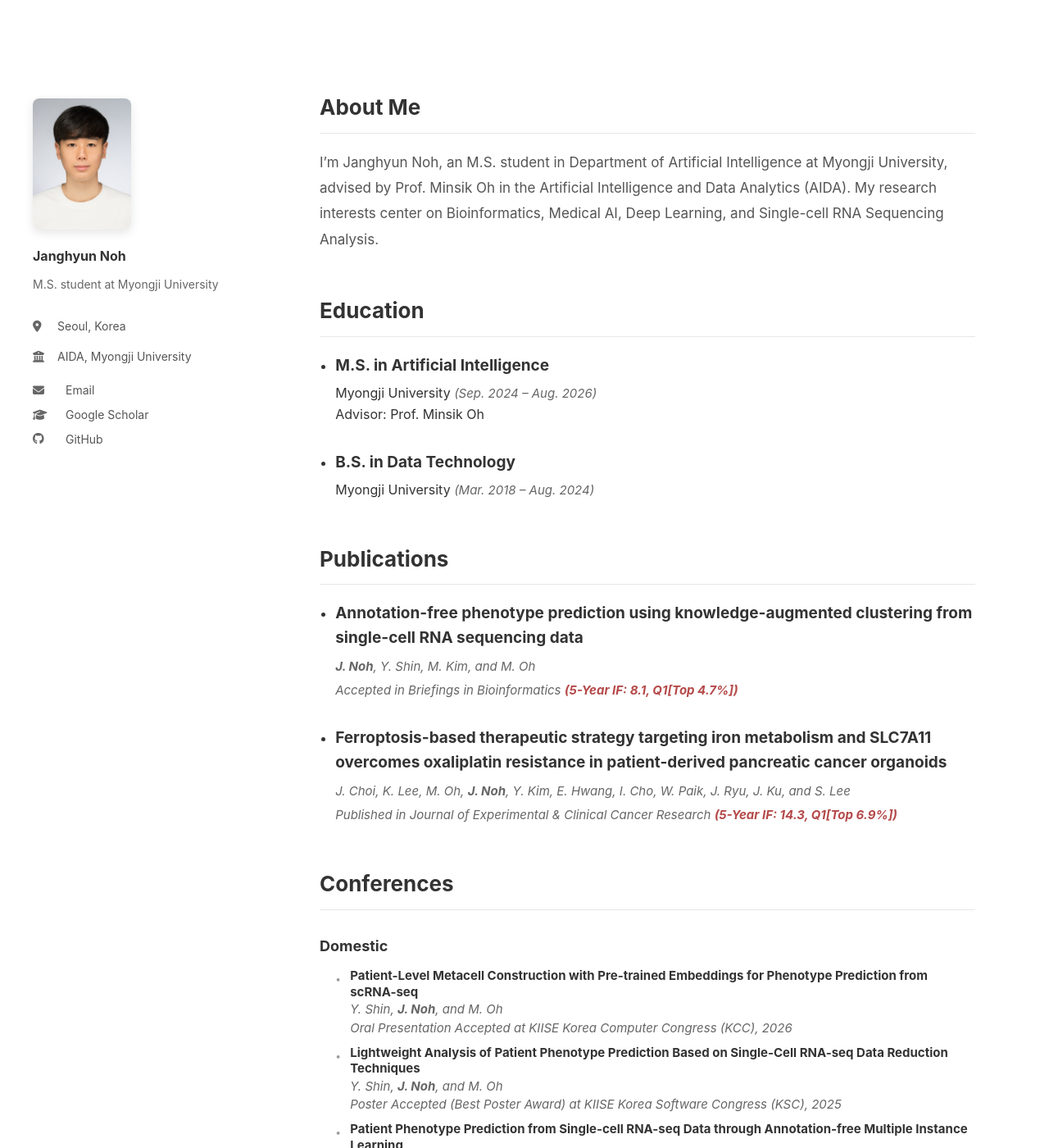
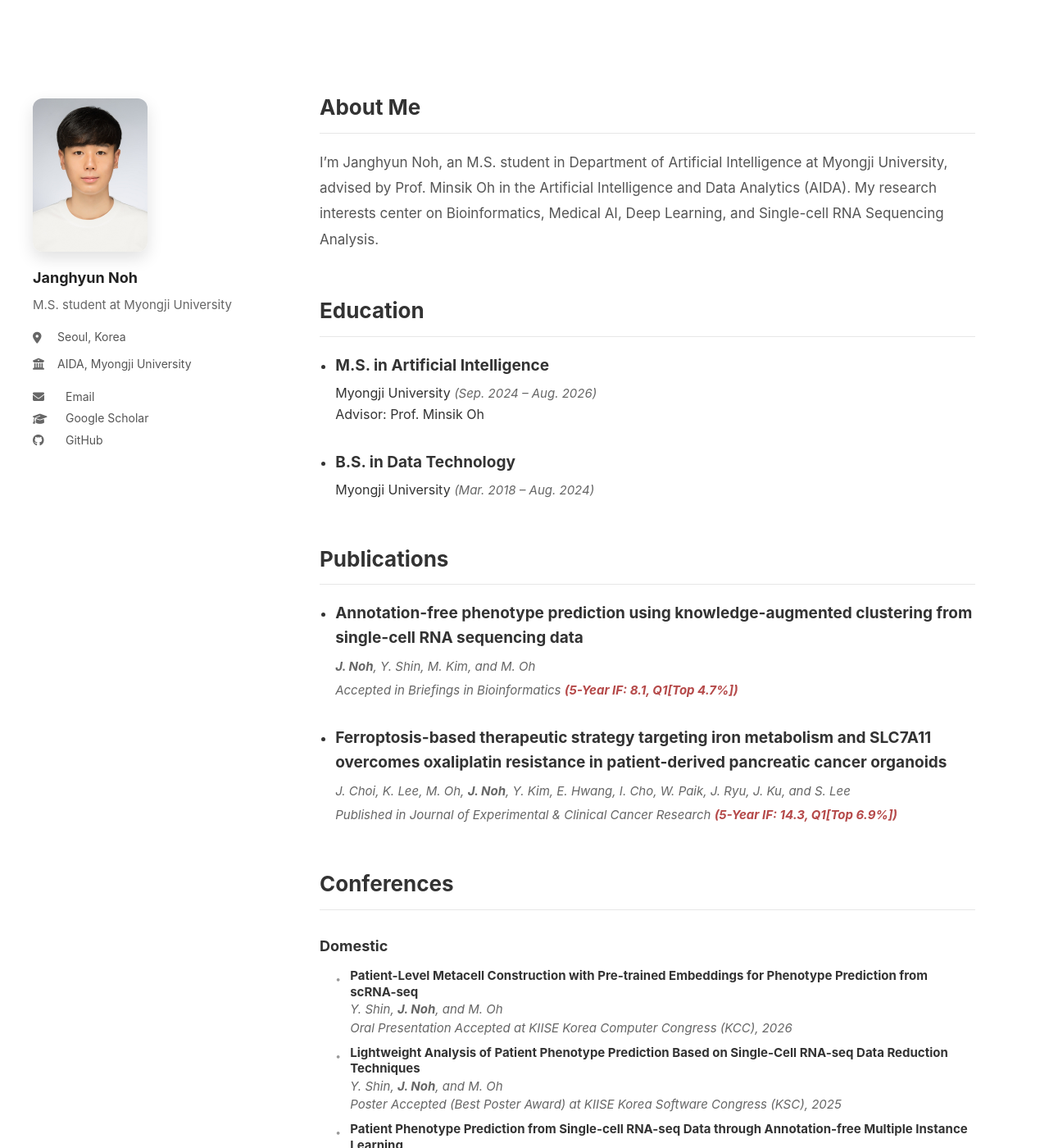
Before and after one commit to janghyunnoh/janghyunnoh.github.io, a Jekyll site: the page built from index.md, in a window 1280 px wide and 1400 px high. Shown: the whole window at 82% size. Built offline with Jekyll 4.4.1, drawn with Linux system fonts in a browser that asks for light colours.

Commit message:
Enlarge profile photo slightly and tighten sidebar spacing

```diff
--- a/assets/css/profile.css
+++ b/assets/css/profile.css
@@ -29,33 +29,33 @@ body {
 }
 
 .profile-image {
-    width: 120%;
-    max-width: 120px;
+    width: 140%;
+    max-width: 140px;
     height: auto;
-    border-radius: 8px;
-    margin-bottom: 20px;
-    box-shadow: 0 4px 12px rgba(0,0,0,0.1);
+    border-radius: 12px;
+    margin-bottom: 18px;
+    box-shadow: 0 8px 20px rgba(0,0,0,0.12);
     display: block;
 }
 
 .name {
-    font-size: 16px;
+    font-size: 18px;
     font-weight: 700;
-    color: #333;
-    margin-bottom: 10px;
+    color: #222;
+    margin-bottom: 8px;
 }
 
 .title {
-    font-size: 14px;
+    font-size: 15px;
     color: #666;
-    margin-bottom: 30px;
-    line-height: 1.5;
+    margin-bottom: 18px;
+    line-height: 1.4;
 }
 
 .info-item {
     display: flex;
     align-items: center;
-    margin-bottom: 15px;
+    margin-bottom: 10px;
     font-size: 14px;
     color: #555;
 }
@@ -75,9 +75,9 @@ body {
     align-items: center;
     color: #555;
     text-decoration: none;
-    margin-bottom: 10px;
+    margin-bottom: 8px;
     font-size: 14px;
-    line-height: 1.4;
+    line-height: 1.3;
     transition: color 0.2s;
     gap: 10px;
 }
```
